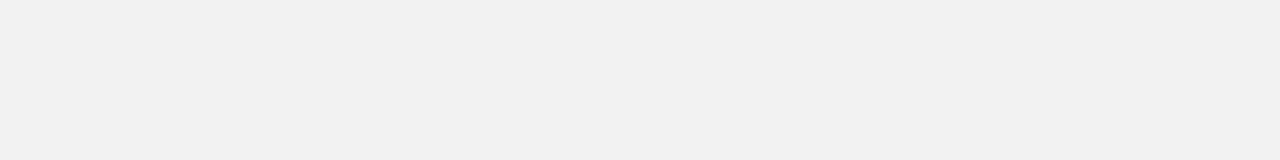
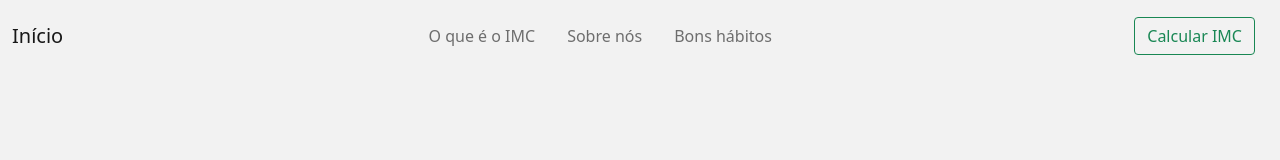
Before and after one commit to NicolassB007/HowIsMyImc, a plain HTML site: page index.html in a window 1280 px wide. Drawn offline with nearby package versions, Linux system fonts and the light colour scheme.

Commit message:
Main page - creating navbar, not finished

```diff
--- a/index.html
+++ b/index.html
@@ -18,6 +18,36 @@
   </head>
   <body>
     <!-- Cabeçalho do site -->
+    <header>
+      <!-- Área de navegação -->
+      <nav class="navbar navbar-expand-lg navbar-light">
+        <div class="container-fluid">
+          <a href="#" class="navbar-brand">Início</a>
+
+          <div class="collapse navbar-collapse">
+            <ul class="navbar-nav m-auto">
+              <li class="nav-item m-2">
+                <a href="#" class="nav-link">O que é o IMC</a>
+              </li>
+              <li class="nav-item m-2">
+                <a href="#" class="nav-link"> Sobre nós </a>
+              </li>
+              <li class="nav-item m-2">
+                <a href="#" class="nav-link">Bons hábitos</a>
+              </li>
+            </ul>
+            <button class="btn">
+              <a
+                href="calculoImc.html"
+                role="button"
+                class="btn btn-outline-success"
+                >Calcular IMC</a
+              >
+            </button>
+          </div>
+        </div>
+      </nav>
+    </header>
 
     <script
       src="https://cdn.jsdelivr.net/npm/bootstrap@5.0.2/dist/js/bootstrap.bundle.min.js"
```
